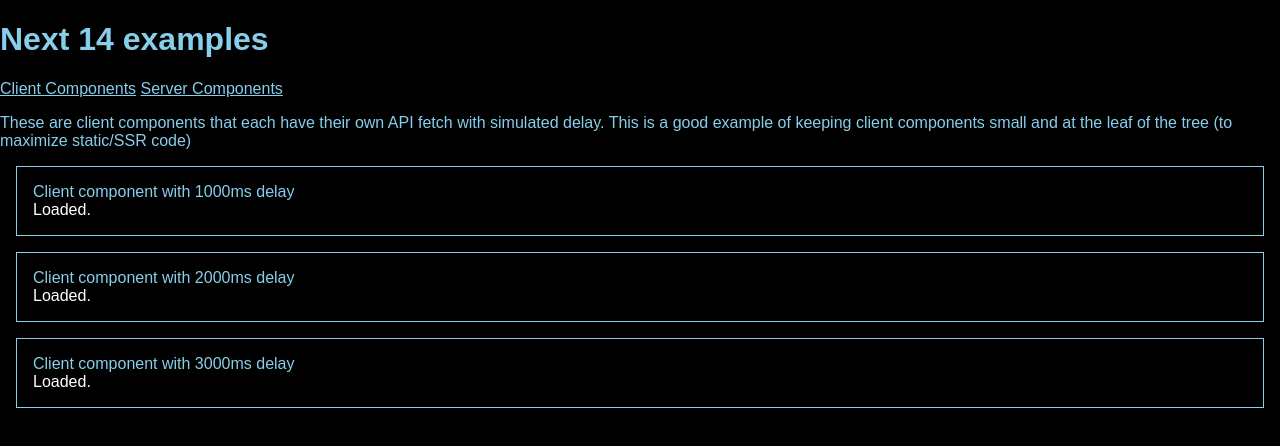
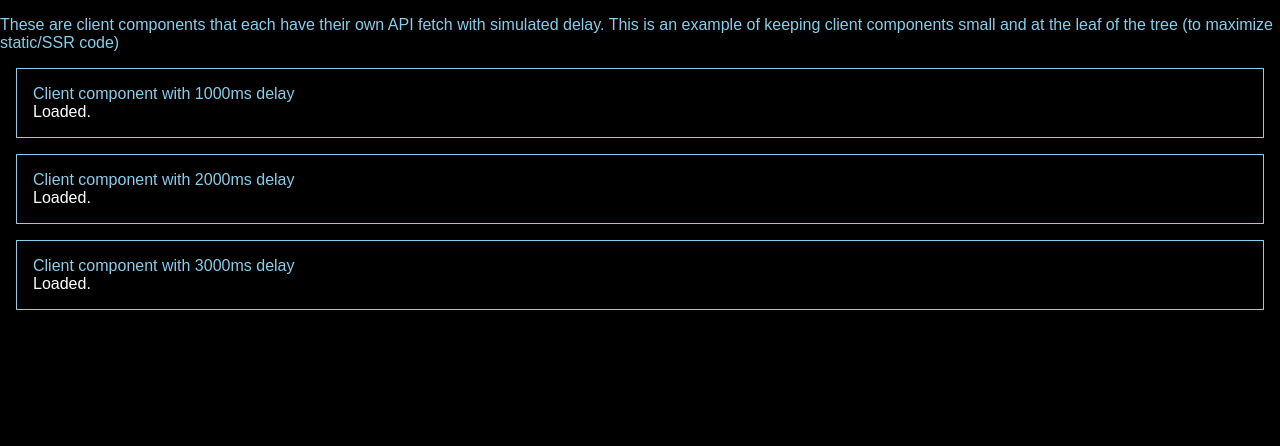
Before and after one commit to bighill/example-next-server-component-streaming, a Next.js app: page / in a window 1280 px wide. Shown: the top 446 px of the page. Built offline with nearby package versions, Linux system fonts and the light colour scheme.

Commit message:
Cleanup.

```diff
--- a/app/DelayedData.tsx
+++ b/app/DelayedData.tsx
@@ -19,7 +19,7 @@ const DelayedData: React.FC<Props> = ({ delay }) => {
       setData(data.foo);
     };
     getData(delay);
-  }, []);
+  }, [delay]);
 
   return data ? <p className="accent">{data}</p> : <p>Loading...</p>;
 };
--- a/app/layout.tsx
+++ b/app/layout.tsx
@@ -1,9 +1,5 @@
 import type { Metadata } from "next";
-import { Inter } from "next/font/google";
 import "./globals.css";
-import Link from "next/link";
-
-const inter = Inter({ subsets: ["latin"] });
 
 export const metadata: Metadata = {
   title: "Create Next App",
@@ -17,15 +13,7 @@ export default function RootLayout({
 }) {
   return (
     <html lang="en">
-      {/* <body className={inter.className}> */}
-      <body>
-        <h1>Next 14 examples</h1>
-        {/* TODO nav w/styling for active button */}
-        <Link href="/">Client Components</Link>
-        &nbsp;
-        <Link href="/servercomponents">Server Components</Link>
-        {children}
-      </body>
+      <body>{children}</body>
     </html>
   );
 }
--- a/app/page.tsx
+++ b/app/page.tsx
@@ -5,8 +5,8 @@ export default function Home() {
     <main>
       <p>
         These are client components that each have their own API fetch with
-        simulated delay. This is a good example of keeping client components
-        small and at the leaf of the tree (to maximize static/SSR code)
+        simulated delay. This is an example of keeping client components small
+        and at the leaf of the tree (to maximize static/SSR code)
       </p>
       <DelayedComponent delay={1000} />
       <DelayedComponent delay={2000} />
```
Also changed, not shown: app/servercomponents/DelayedComponent.tsx (deleted, +0 -14 lines), app/servercomponents/DelayedComponentSuspense.tsx (deleted, +0 -17 lines), app/servercomponents/DelayedData.tsx (deleted, +0 -25 lines), app/servercomponents/page.tsx (deleted, +0 -17 lines).
